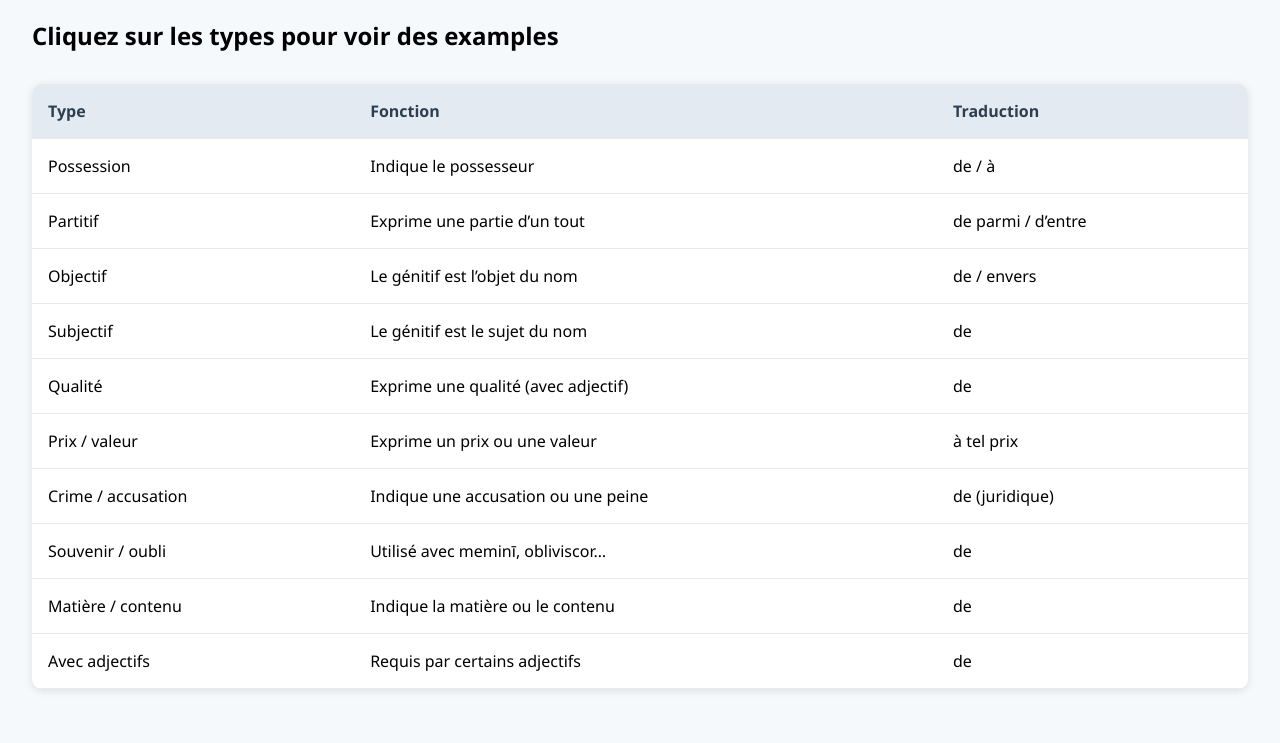
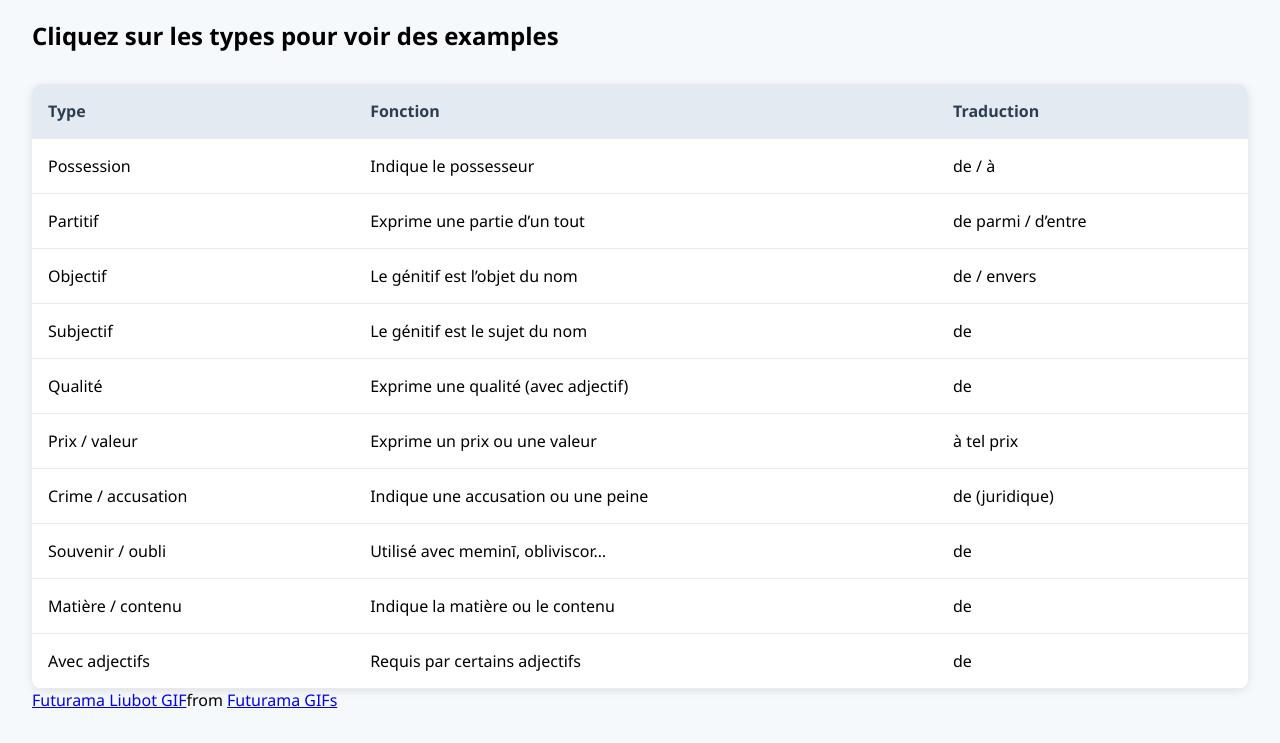
Before and after one commit to elibruyere/types-genitifs, a plain HTML site: page index.html in a window 1280 px wide. Shown: the part 99-842 px from the top of the page. Before the commit the page ends 820 px from the top, so only its background shows below. Drawn offline with Linux system fonts and the light colour scheme; a script that the page names is missing.

Commit message:
Update index.html

```diff
--- a/index.html
+++ b/index.html
@@ -134,6 +134,8 @@
 
   <div id="tooltip" class="tooltip"></div>
 
+    <div class="tenor-gif-embed" data-postid="13824309502817668436" data-share-method="host" data-aspect-ratio="1.33333" data-width="50%"><a href="https://tenor.com/view/futurama-liubot-robot-memory-deleted-gif-13824309502817668436">Futurama Liubot GIF</a>from <a href="https://tenor.com/search/futurama-gifs">Futurama GIFs</a></div> <script type="text/javascript" async src="https://tenor.com/embed.js"></script>
+
   <script>
     const rows = document.querySelectorAll("#genitifTable tbody tr");
     const tooltip = document.getElementById("tooltip");
```
